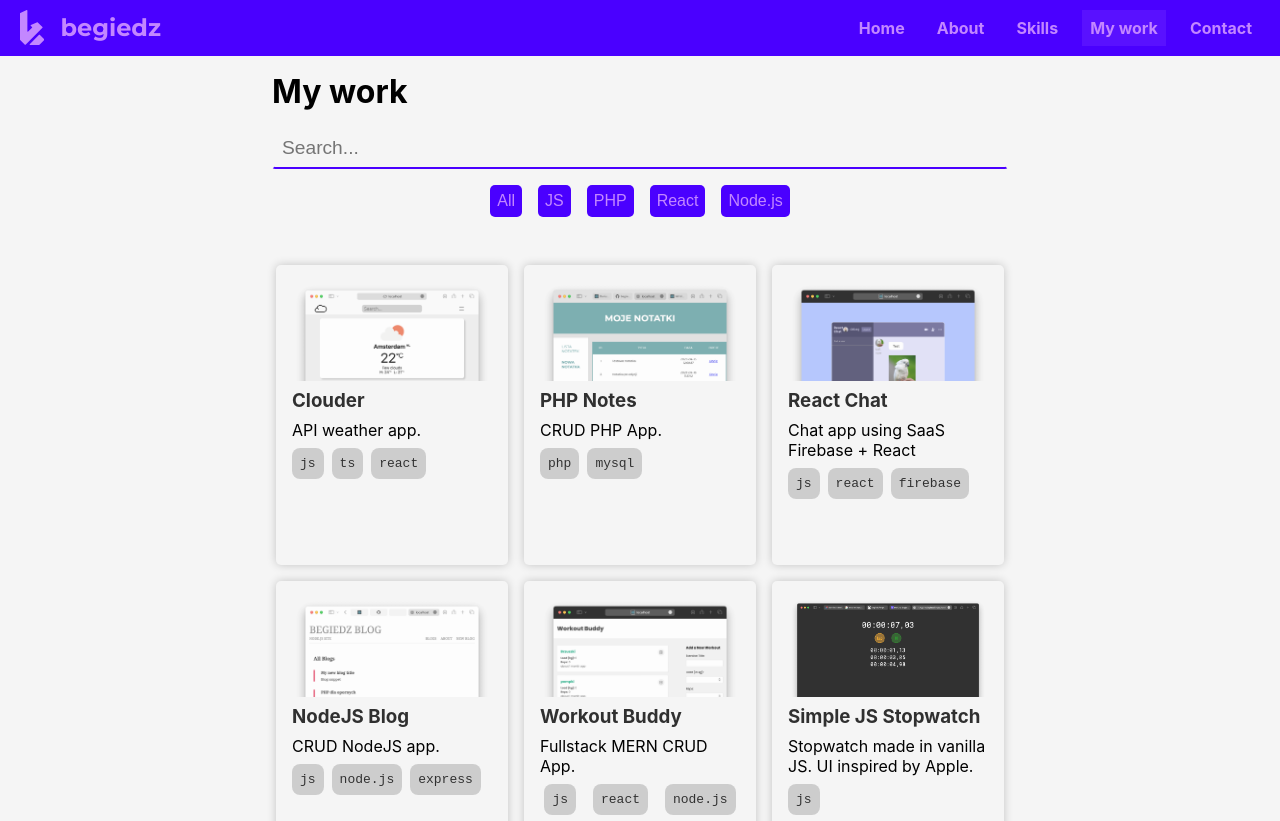
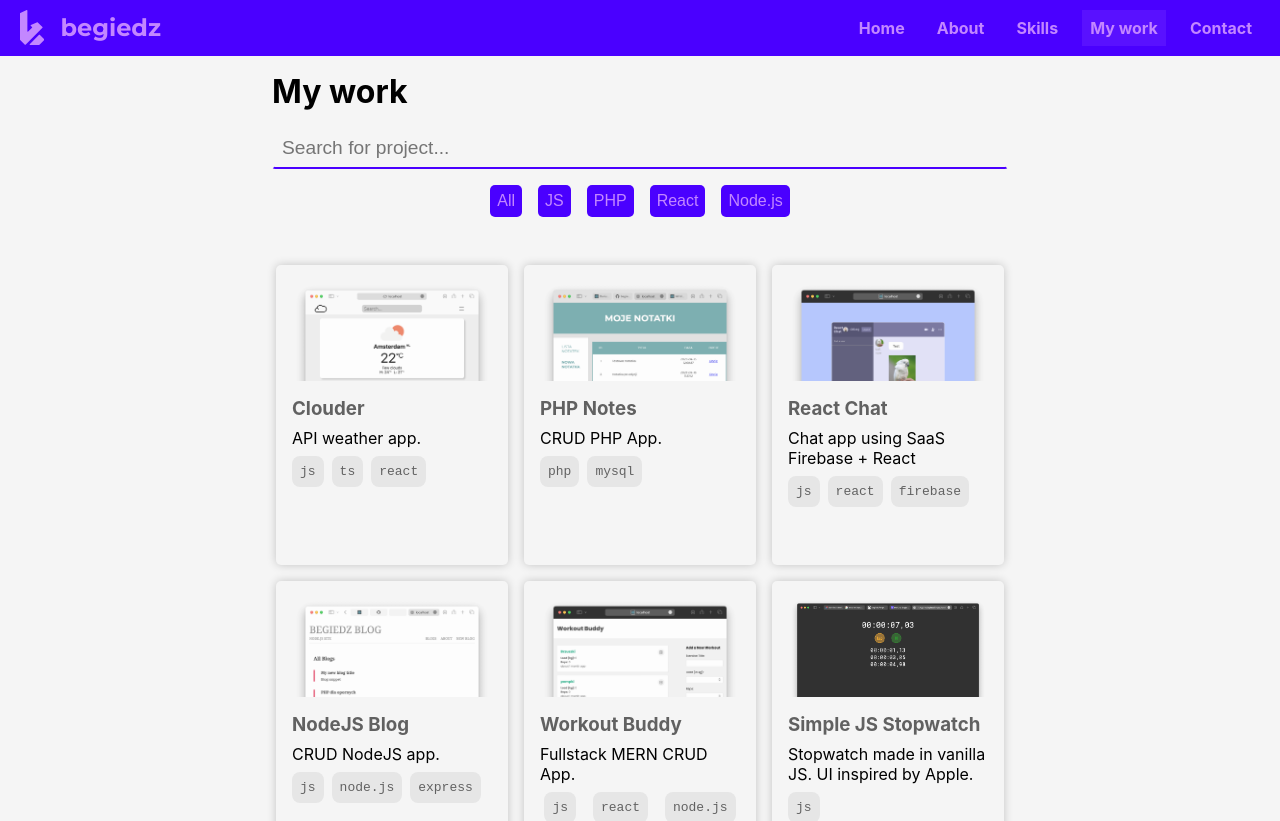
Before and after one commit to begiedz/ReactWeb, a React (Create React App) app: page /mywork in a window 1280 px wide. Shown: the top 821 px of the page. Built offline with nearby package versions, Linux system fonts and the light colour scheme.

Commit message:
Fast tweaks

```diff
--- a/src/json/skillsData.json
+++ b/src/json/skillsData.json
@@ -1,7 +1,7 @@
 [
   {
       "category": "HTML",
-      "sub": "(Hypertext Markup Language)",
+      "sub": " (Hypertext Markup Language)",
       "list": [
         "Creating semantically correct web pages.",
         "Handling various types of elements such as headers, lists, forms, and multimedia.",
@@ -11,7 +11,7 @@
     },
     {
       "category": "CSS",
-      "sub": "(Cascading Style Sheets)",
+      "sub": " (Cascading Style Sheets)",
       "list": [
         "Designing attractive and responsive user interfaces.",
         "Creating animation effects and transitions using CSS3.",
--- a/src/pages/mywork.jsx
+++ b/src/pages/mywork.jsx
@@ -14,7 +14,7 @@ const MyWork = () => {
             <h1>My work</h1>
 
             <div className='searchUI'>
-                <input type="search" placeholder='Search...' onInput={handleInput()} />
+                <input type="search" placeholder='Search for project...' onInput={handleInput()} />
                 <div className="buttonWrapper">
                     <button>All</button>
                     <button>JS</button>
--- a/src/sass/layout/_footer.scss
+++ b/src/sass/layout/_footer.scss
@@ -61,6 +61,8 @@ header + footer {
   }
 }
 
+// Footer styling for contact
+
 .contact + footer {
   position: absolute;
   bottom: 0;
--- a/src/sass/layout/_header.scss
+++ b/src/sass/layout/_header.scss
@@ -24,7 +24,6 @@ header {
     variables.$accent-color 50%,
     variables.$accent-color-shadow 100%
   );
-  // font-family: 'Roboto Mono', monospace;
 
   @include mixins.mobile {
     font-size: 0.9rem;
--- a/src/sass/layout/_myWork.scss
+++ b/src/sass/layout/_myWork.scss
@@ -70,11 +70,10 @@ main.my_work {
       }
       .card {
         transform-origin: bottom;
-        // align-self: flex-start;
 
         display: flex;
         flex-direction: column;
-        align-items: start;
+        align-items: flex-start;
 
         gap: 0.5rem;
 
@@ -104,19 +103,10 @@ main.my_work {
           opacity: 0.8;
           align-self: center;
         }
-        // .img-overlay {
-        //   display: block;
-        //   position: absolute;
-        //   top: 0;
-        //   left: 0;
-        //   width: 100%;
-        //   height: 100%;
-        //   background-color: rgba($color: black, $alpha: 0.2);
 
-        //   transition: color 200ms ease;
-        // }
         h3 {
-          opacity: 0.8;
+          opacity: 0.6;
+          margin-top: 0.5rem;
         }
         ul {
           list-style: none;
@@ -130,17 +120,17 @@ main.my_work {
 
           li {
             // background-color: white;
-            background-color: rgba($color: #000000, $alpha: 0.2);
+            background-color: rgba($color: #000000, $alpha: 0.1);
             padding: 0.5rem;
             border-radius: 2rem;
             border-radius: 0.5rem;
 
             font-family: monospace;
 
-            opacity: 0.8;
+            opacity: 0.6;
           }
           p {
-            opacity: 0.8;
+            opacity: 0.6;
           }
         }
       }
@@ -153,6 +143,7 @@ main.my_work {
       img {
         opacity: 1;
       }
+      h3,
       p,
       ul li {
         opacity: 1;
```
